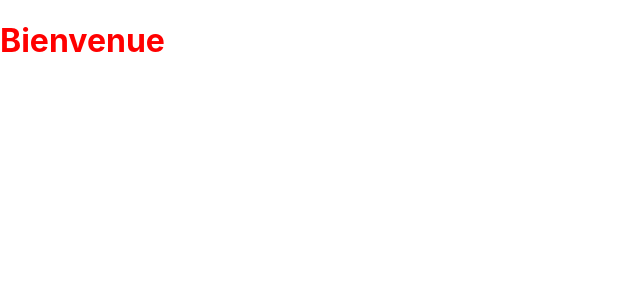
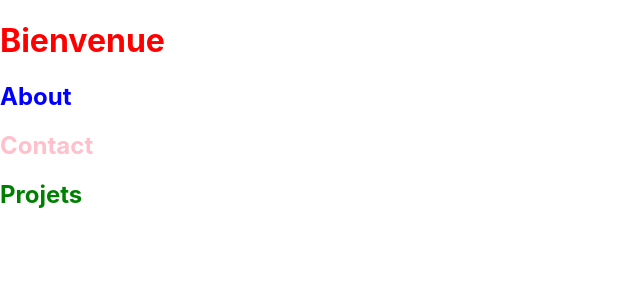
Before and after one commit to VincentCMLejeune/Portfolio, a React (Create React App) app in the folder portfolio/: page / in a window 1280 px wide. Shown: the top 300 px of the page, without its empty margins (0-640 px from the left). Built offline with nearby package versions, Linux system fonts and the light colour scheme.

Commit message:
Basic structure and components

```diff
--- a/portfolio/src/App.js
+++ b/portfolio/src/App.js
@@ -1,9 +1,16 @@
+import About from "./screens/about/About";
+import Contact from "./screens/contact/Contact";
+import Projets from "./screens/projets/Projets";
+
 import styles from "./App.module.css";
 
 export default function App() {
   return (
     <div>
       <h1 className={styles.title}>Bienvenue</h1>
+      <About />
+      <Contact />
+      <Projets />
     </div>
   );
 }
--- /dev/null
+++ b/portfolio/src/screens/about/About.jsx
@@ -0,0 +1,9 @@
+import styles from "./About.module.css"
+
+export default function About() {
+    return (
+        <div>
+            <h2 className={styles.about}>About</h2>
+        </div>
+    )
+}
--- /dev/null
+++ b/portfolio/src/screens/about/About.module.css
@@ -0,0 +1,3 @@
+.about {
+  color: blue;
+}
--- /dev/null
+++ b/portfolio/src/screens/contact/Contact.jsx
@@ -0,0 +1,9 @@
+import styles from "./Contact.module.css"
+
+export default function Contact() {
+    return (
+        <div>
+            <h2 className={styles.contact}>Contact</h2>
+        </div>
+    )
+}
--- /dev/null
+++ b/portfolio/src/screens/contact/Contact.module.css
@@ -0,0 +1,3 @@
+.contact {
+  color: pink;
+}
--- /dev/null
+++ b/portfolio/src/screens/projets/Projets.jsx
@@ -0,0 +1,9 @@
+import styles from "./Projets.module.css"
+
+export default function Projets() {
+    return (
+        <div>
+            <h2 className={styles.projets}>Projets</h2>
+        </div>
+    )
+}
--- /dev/null
+++ b/portfolio/src/screens/projets/Projets.module.css
@@ -0,0 +1,3 @@
+.projets {
+  color: green;
+}
```
